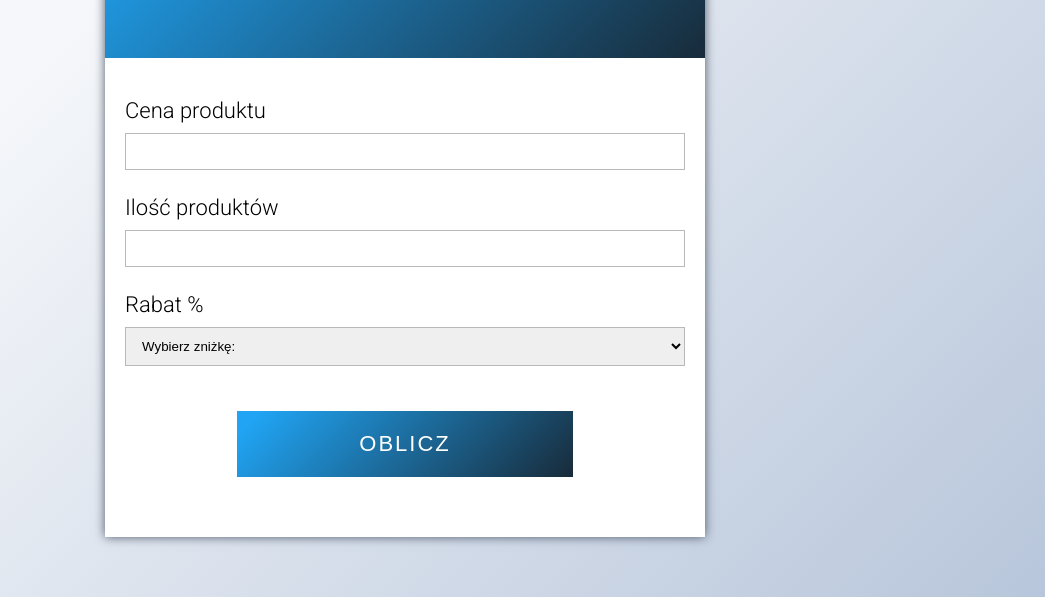
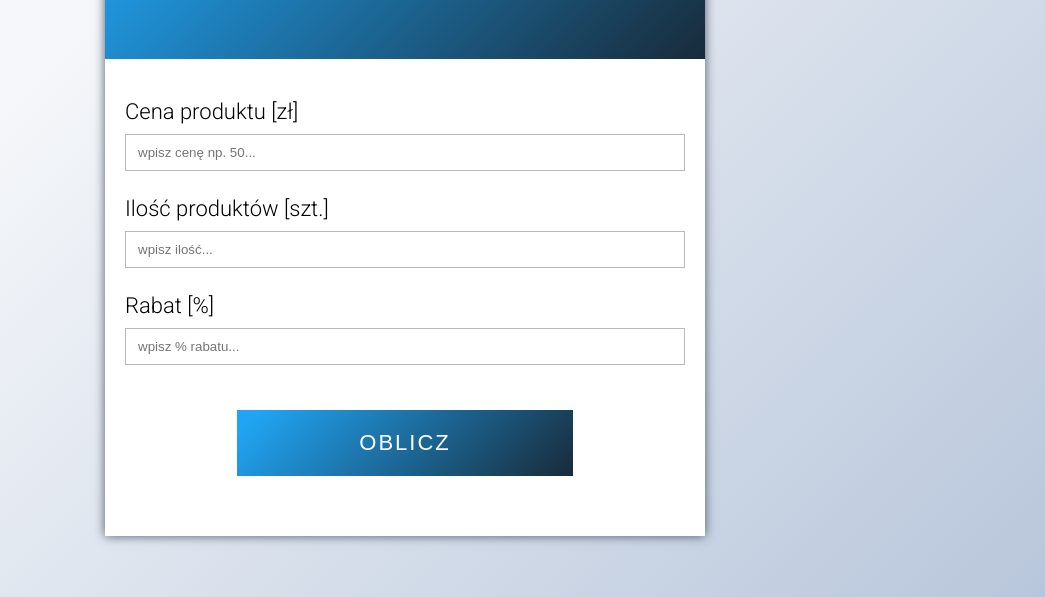
Before and after one commit to KarlaSz/JS-projects, a plain HTML site: page billCalculator/index.html in a window 1280 px wide. Shown: the part 203-800 px from the top of the page, without its empty margins (235-1280 px from the left). Drawn offline with Linux system fonts and the light colour scheme; a web font is replaced by a local one.

Commit message:
calcApp discount field fix

```diff
--- a/billCalculator/index.html
+++ b/billCalculator/index.html
@@ -26,12 +26,13 @@
         </p>
       </div>
       <div class="bottom">
-        <label for="price">Cena produktu</label>
-        <input type="number" id="price" />
-        <label for="things">Ilość produktów</label>
-        <input type="number" id="things" />
-        <label for="discount">Rabat %</label>
-        <select id="discount">
+        <label for="price">Cena produktu [zł]</label>
+        <input type="number" id="price" placeholder="wpisz cenę np. 50..." />
+        <label for="things">Ilość produktów [szt.]</label>
+        <input type="number" id="things" placeholder="wpisz ilość..."/>
+        <label for="discount">Rabat [%]</label>
+        <input type="number" id="discount" placeholder="wpisz % rabatu..."/>
+        <!-- <select id="discount">
           <option value="0" disabled selected>Wybierz zniżkę:</option>
           <option value="0.05">5%</option>
           <option value="0.1">10%</option>
@@ -51,7 +52,7 @@
           <option value="0.8">80%</option>
           <option value="0.9">90%</option>
           <option value="0.95">95%</option>
-        </select>
+        </select> -->
 
         <button class="count">Oblicz</button>
         <p class="error"></p>
--- a/billCalculator/main.js
+++ b/billCalculator/main.js
@@ -17,12 +17,11 @@ const checkBill = () => {
 }
 
 const countDiscount = () => {
-  const newPrice = price.value //zmieniamy stringa na number
-  const newThings = things.value
-  const newDis = discount.value
+  const newPrice = parseFloat(price.value) //zmieniamy stringa na number
+  const newThings = parseFloat(things.value)
+  const newDis = parseFloat(discount.value)
 
-  const sum = newPrice * newThings - newPrice * newDis * newThings
-
+  const sum = newPrice * newThings - newPrice * newDis / 100 * newThings
   costInfo.style.display = 'block'
 
   cost.textContent = sum.toFixed(2)
```
